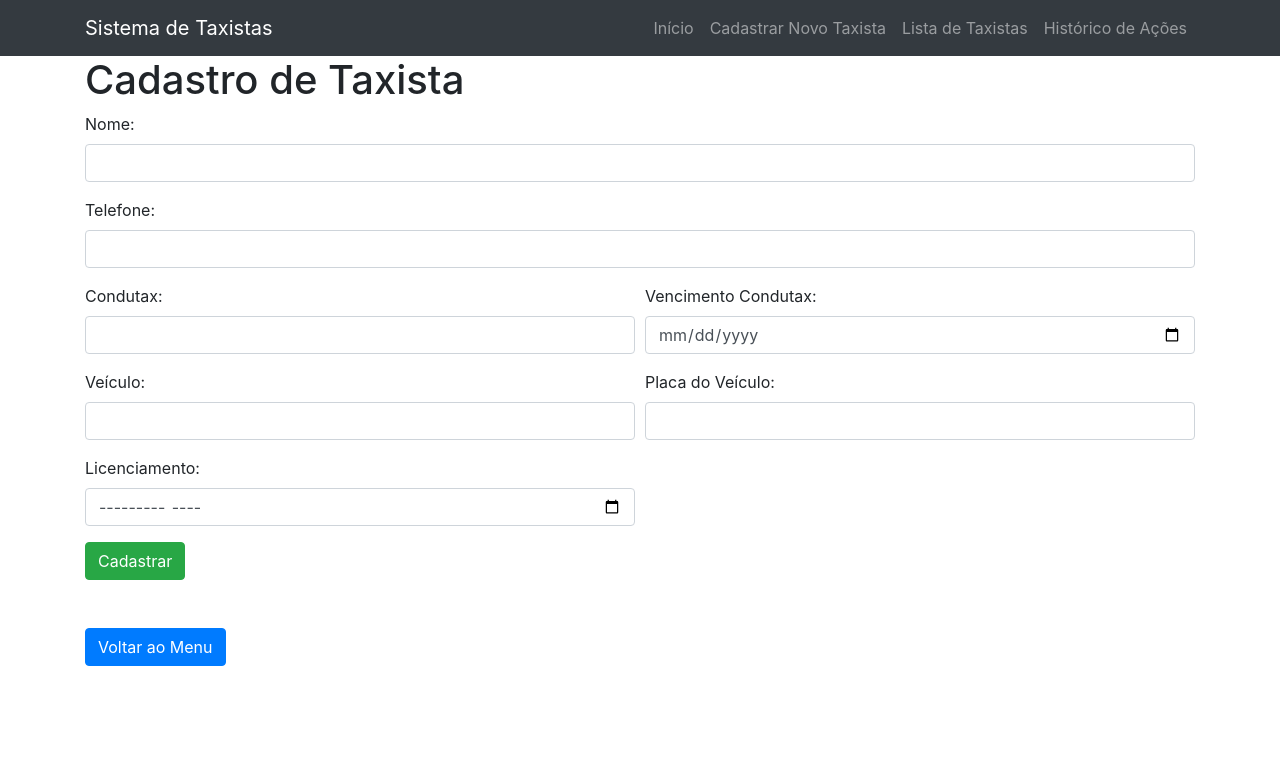
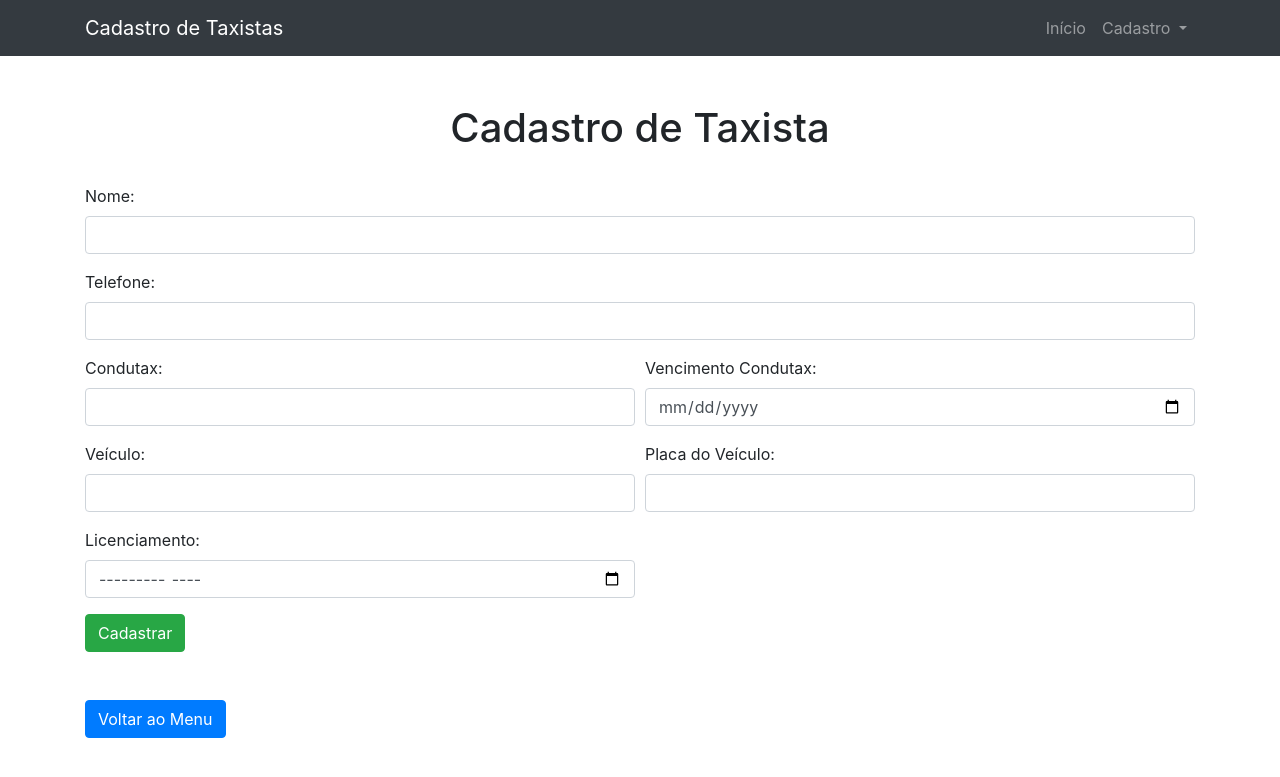
Before and after one commit to matrix0377/projetoDespachantePiloto, a Flask app: page /cadastro in a window 1280 px wide. Shown: the top 777 px of the page. Run offline with Flask 3, Linux system fonts and the light colour scheme; some libraries are stand-ins or nearby versions.

Commit message:
ponto ótimo

```diff
--- a/templates/base.html
+++ b/templates/base.html
@@ -21,7 +21,7 @@
     <!-- Navbar -->
     <nav class="navbar navbar-expand-lg navbar-dark bg-dark fixed-top">
         <div class="container">
-            <a class="navbar-brand" href="{{ url_for('index') }}">Sistema de Taxistas</a>
+            <a class="navbar-brand" href="{{ url_for('index') }}">Cadastro de Taxistas</a>
             <button class="navbar-toggler" type="button" data-toggle="collapse" data-target="#navbarResponsive" aria-controls="navbarResponsive" aria-expanded="false" aria-label="Toggle navigation">
                 <span class="navbar-toggler-icon"></span>
             </button>
@@ -30,14 +30,15 @@
                     <li class="nav-item">
                         <a class="nav-link" href="{{ url_for('index') }}">Início</a>
                     </li>
-                    <li class="nav-item">
-                        <a class="nav-link" href="{{ url_for('cadastro') }}">Cadastrar Novo Taxista</a>
-                    </li>
-                    <li class="nav-item">
-                        <a class="nav-link" href="{{ url_for('lista_taxistas') }}">Lista de Taxistas</a>
-                    </li>
-                    <li class="nav-item">
-                        <a class="nav-link" href="{{ url_for('historico') }}">Histórico de Ações</a>
+                    <li class="nav-item dropdown">
+                        <a class="nav-link dropdown-toggle" href="#" id="navbarDropdown" role="button" data-toggle="dropdown" aria-haspopup="true" aria-expanded="false">
+                            Cadastro
+                        </a>
+                        <div class="dropdown-menu" aria-labelledby="navbarDropdown">
+                            <a class="dropdown-item" href="{{ url_for('cadastro') }}">Cadastrar Novo Taxista</a>
+                            <a class="dropdown-item" href="{{ url_for('lista_taxistas') }}">Lista de Taxistas</a>
+                            <a class="dropdown-item" href="{{ url_for('historico') }}">Histórico de Ações</a>
+                        </div>
                     </li>
                 </ul>
             </div>
--- a/templates/cadastro.html
+++ b/templates/cadastro.html
@@ -3,7 +3,8 @@
 {% block title %}Cadastro de Taxista{% endblock %}
 
 {% block content %}
-    <div class="header">
+    <div class="header" style="text-align:center">
+        <br> <br>
         <h1>Cadastro de Taxista</h1>
     </div>
 
@@ -17,7 +18,7 @@
       {% endif %}
     {% endwith %}
 
-    <form method="POST">
+    <form method="POST"><br>
         <div class="form-group">
             <label for="nome">Nome:</label>
             <input type="text" name="nome" id="nome" class="form-control" required aria-label="Nome">
--- a/templates/lista_taxistas.html
+++ b/templates/lista_taxistas.html
@@ -3,7 +3,8 @@
 {% block title %}Lista de Taxistas{% endblock %}
 
 {% block content %}
-    <div class="header">
+    <div class="header" style="text-align:center">
+        <br>
         <h1>Lista de Taxistas</h1>
         {% with messages = get_flashed_messages(with_categories=true) %}
             {% if messages %}
```
